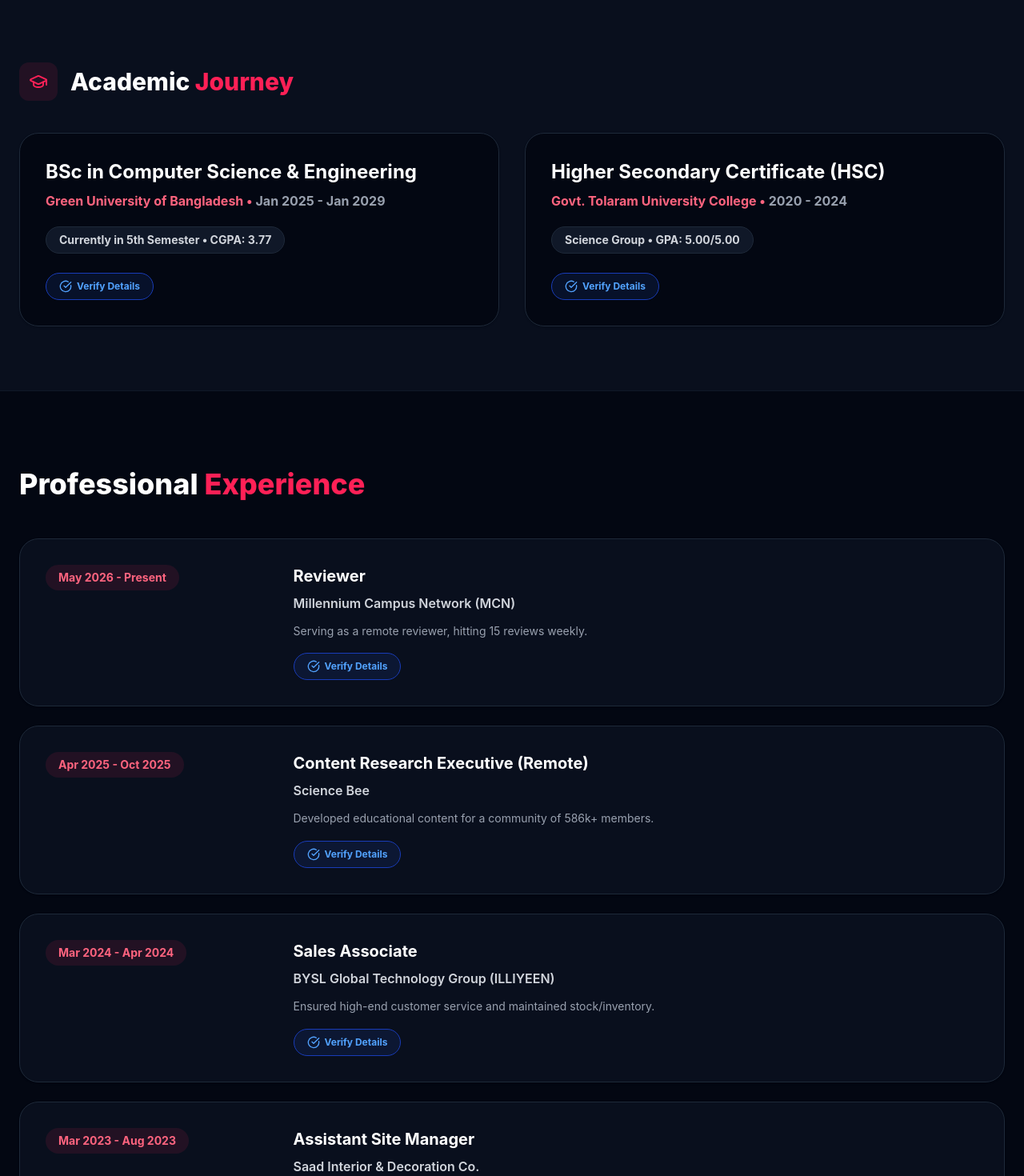
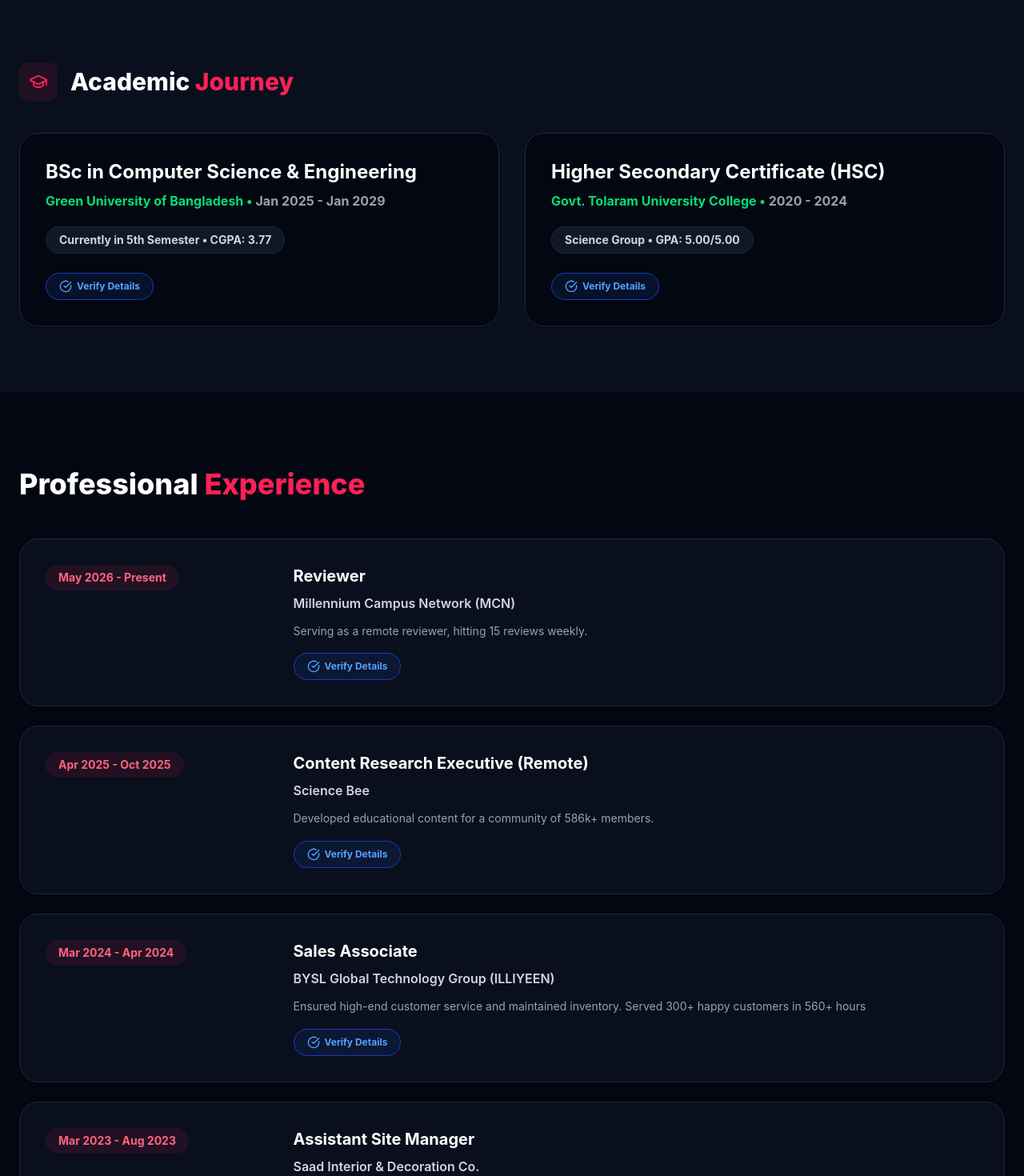
Before and after one commit to Abdullah-Galib/Portfolio, a React (Vite) app: page / in a window 1280 px wide. Shown: the part 817-2287 px from the top of the page at 80% size. Built offline with nearby package versions, Linux system fonts and the light colour scheme.

Commit message:
Add Vercel Speed Insights

```diff
--- a/package.json
+++ b/package.json
@@ -10,7 +10,11 @@
     "preview": "vite preview"
   },
   "dependencies": {
+    "@fontsource/dm-sans": "^5.2.8",
+    "@fontsource/syne": "^5.2.7",
     "@tailwindcss/vite": "^4.3.0",
+    "@vercel/speed-insights": "^2.0.0",
+    "framer-motion": "^12.40.0",
     "lucide-react": "^1.17.0",
     "react": "^19.2.6",
     "react-dom": "^19.2.6"
--- a/src/App.jsx
+++ b/src/App.jsx
@@ -69,7 +69,7 @@
   useEffect(() => {
     const audio = audioRef.current;
     if (audio) {
-      audio.volume = 0.3; // 30% volume for cinematic background ambiance
+      audio.volume = 0.2; // 20% volume for cinematic background ambiance
 
       // Attempt to play automatically
       const tryPlay = () => {
@@ -141,7 +141,7 @@
       org: "Green University of Bangladesh",
       date: "Jan 2025 - Jan 2029",
       desc: "Currently in 5th Semester • CGPA: 3.77",
-      details: "Pursuing Bachelor's degree in CSE. Actively participating in various tech clubs and logistics operations.",
+      details: "Pursuing Bachelor's degree in CSE. Actively volunteering in clubs, participating in various tech and logistics operations.",
       image: "/certificates/gub-academic.jpg"
     },
     {
@@ -175,8 +175,8 @@
       title: "Sales Associate",
       org: "BYSL Global Technology Group (ILLIYEEN)",
       date: "Mar 2024 - Apr 2024",
-      desc: "Ensured high-end customer service and maintained stock/inventory.",
-      details: "Managed stock and inventory at the Dhaka outlet. Focused on maximizing customer satisfaction and maintaining a customer-friendly environment.",
+      desc: "Ensured high-end customer service and maintained inventory. Served 300+ happy customers in 560+ hours",
+      details: "Participated in office training sessions. Managed stock and inventory at the display center. Focused on maximizing customer satisfaction and maintaining a customer-friendly environment.",
       image: "/certificates/bysl.jpg"
     },
     {
@@ -309,7 +309,7 @@
       <SEO />
 
       {/* Background Audio Element (Hidden & Autoplay Enabled) */}
-      <audio ref={audioRef} src="src\BGM\BGM_1.mp3" autoPlay loop preload="auto" />
+      <audio ref={audioRef} src="src\BGM\BGM_2.mp3" autoPlay loop preload="auto" />
 
       {/* Modern Floating Navbar */}
       <nav
@@ -433,7 +433,7 @@
                 <div className="p-8 bg-white dark:bg-gray-950 border border-slate-200 dark:border-gray-800 rounded-3xl relative overflow-hidden group hover:border-rose-400 dark:hover:border-rose-500/50 transition-all shadow-sm hover:shadow-md flex flex-col h-full">
                   <div className="absolute top-0 right-0 w-32 h-32 bg-rose-50 dark:bg-rose-500/5 rounded-bl-[100px] -z-10 group-hover:bg-rose-100 dark:group-hover:bg-rose-500/10 transition-colors"></div>
                   <h3 className="text-2xl font-bold text-slate-900 dark:text-white mb-2">{item.title}</h3>
-                  <p className="text-rose-600 dark:text-rose-400 font-bold block mb-5">{item.org} • <span className="text-slate-500 dark:text-gray-400">{item.date}</span></p>
+                  <p className="text-rose-600 dark:text-green-400 font-bold block mb-5">{item.org} • <span className="text-slate-500 dark:text-gray-400">{item.date}</span></p>
                   <div className="inline-block px-4 py-1.5 bg-slate-50 dark:bg-gray-900 rounded-full text-sm text-slate-700 dark:text-gray-300 font-bold border border-slate-200 dark:border-gray-800 mb-6 w-fit">
                     {item.desc}
                   </div>
--- a/src/main.jsx
+++ b/src/main.jsx
@@ -1,10 +1,17 @@
-import { StrictMode } from 'react'
-import { createRoot } from 'react-dom/client'
-import './index.css'
-import App from './App.jsx'
+import React from 'react';
+import { createRoot } from 'react-dom/client';
+import './index.css';
+import App from './App.jsx';
+import { SpeedInsights } from "@vercel/speed-insights/react";
+
+// Font Imports
+import '@fontsource/syne/700.css';
+import '@fontsource/dm-sans/400.css';
+import '@fontsource/dm-sans/500.css';
 
 createRoot(document.getElementById('root')).render(
-  <StrictMode>
+  <React.StrictMode>
     <App />
-  </StrictMode>,
-)
+    <SpeedInsights />
+  </React.StrictMode>
+);
```
Also changed, not shown: 2 other files (tests, documents, lock files or other folders).
